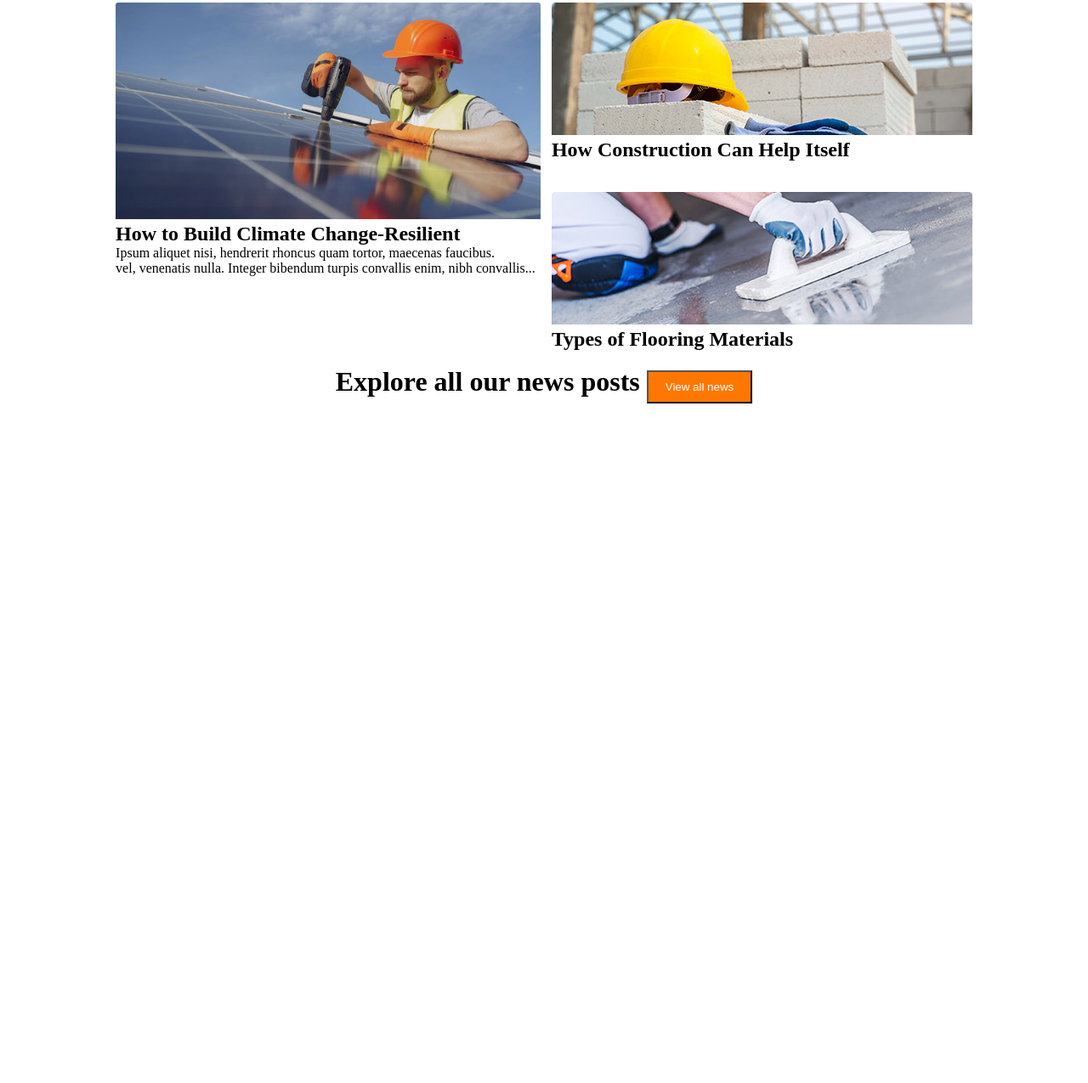
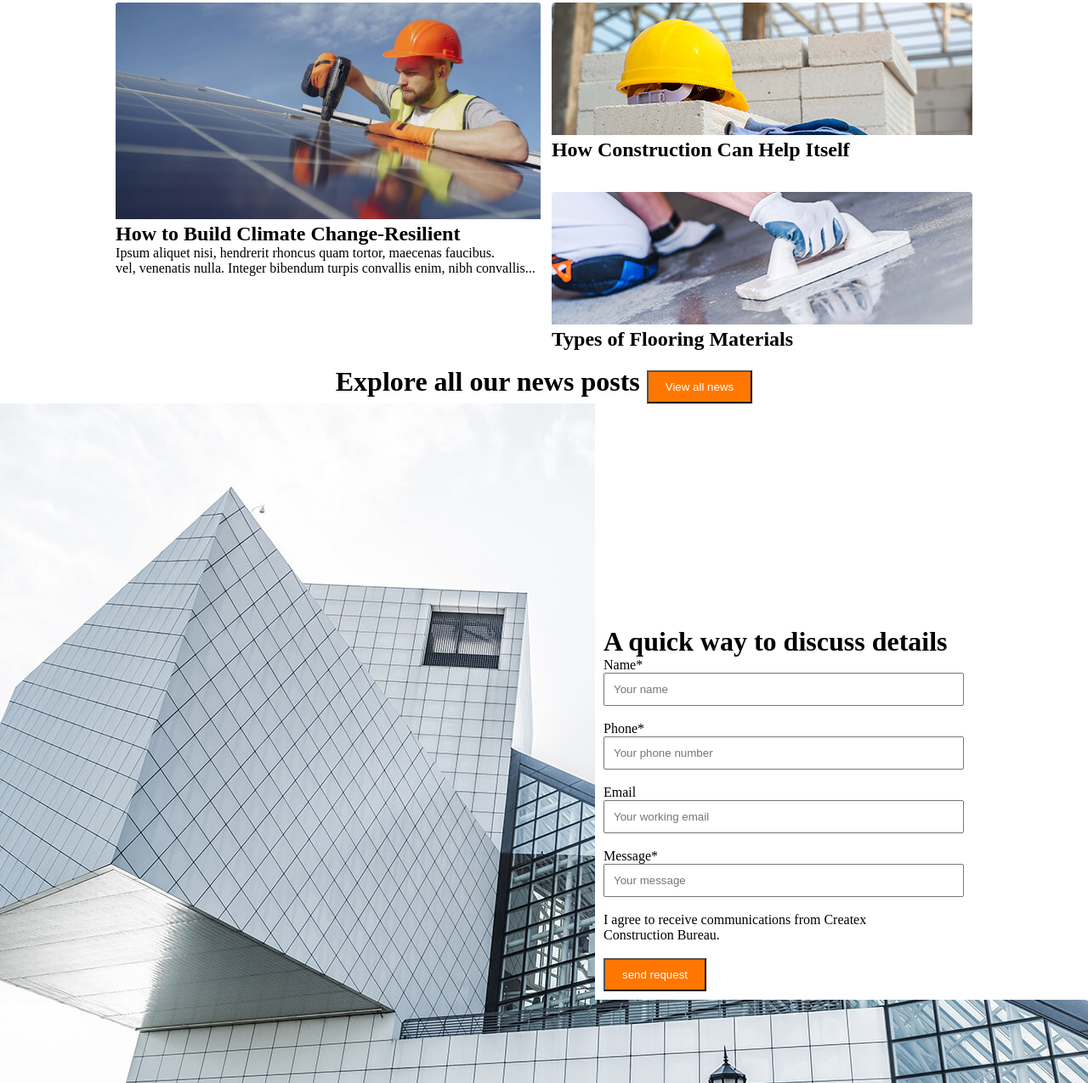
Before and after one commit to Safar-html/home-work-figma-1, a plain HTML site: page index.html in a window 1280 px wide. Shown: the part 2573-3848 px from the top of the page at 85% size. Before the commit the page ends 3048 px from the top, so only its background shows below. Drawn offline with Linux system fonts and the light colour scheme.

Commit message:
made bad section 6

```diff
--- a/index.html
+++ b/index.html
@@ -260,5 +260,22 @@
     </div>
     </div><br>
         <h1 class="h1">Explore all our news posts <button class="secondbb">View all news</button></h1>
+        <div class="section6">
+          <div class="lastform">
+            <form><br><br><br><br><br><br><br><br><br><br><br><br><br><br>
+              <h1>A quick way to discuss details</h1>
+              <label for="name">Name*</label><br>
+              <input class="lll" type="text" name="name" id="name" placeholder="Your name"><br><br>
+              <label for="phone">Phone*</label><br>
+              <input class="lll" type="text" name="phone" id="phone" placeholder="Your phone number"><br><br>
+              <label for="Email">Email</label><br>
+              <input class="lll" type="text" name="Email" id="Email" placeholder="Your working email"><br><br>
+              <label for="Message*">Message*</label><br>
+              <input class="lll" type="text" name="Message*" id="Message*" placeholder="Your message "><br><br>
+              <p>I agree to receive communications from Createx <br> Construction Bureau.</p><br>
+              <button class="secondbb">send request</button>
+            </form>
+          </div>
+        </div>
   </body>
 </html>
--- a/style.css
+++ b/style.css
@@ -86,3 +86,18 @@ input{
     justify-content: center;
     gap: 1%;
 }
+.section6{
+    height: 100vh;
+    background-image: url(image\ copy\ 4.png);
+    background-position: center;
+
+}
+.lll{
+    width: 400px;
+}
+.lastform{
+    margin-left: 700px;
+    padding: 10px;
+    background-color: white;
+    background-size: cover;
+}
```
Also changed, not shown: image copy 4.png (added).
